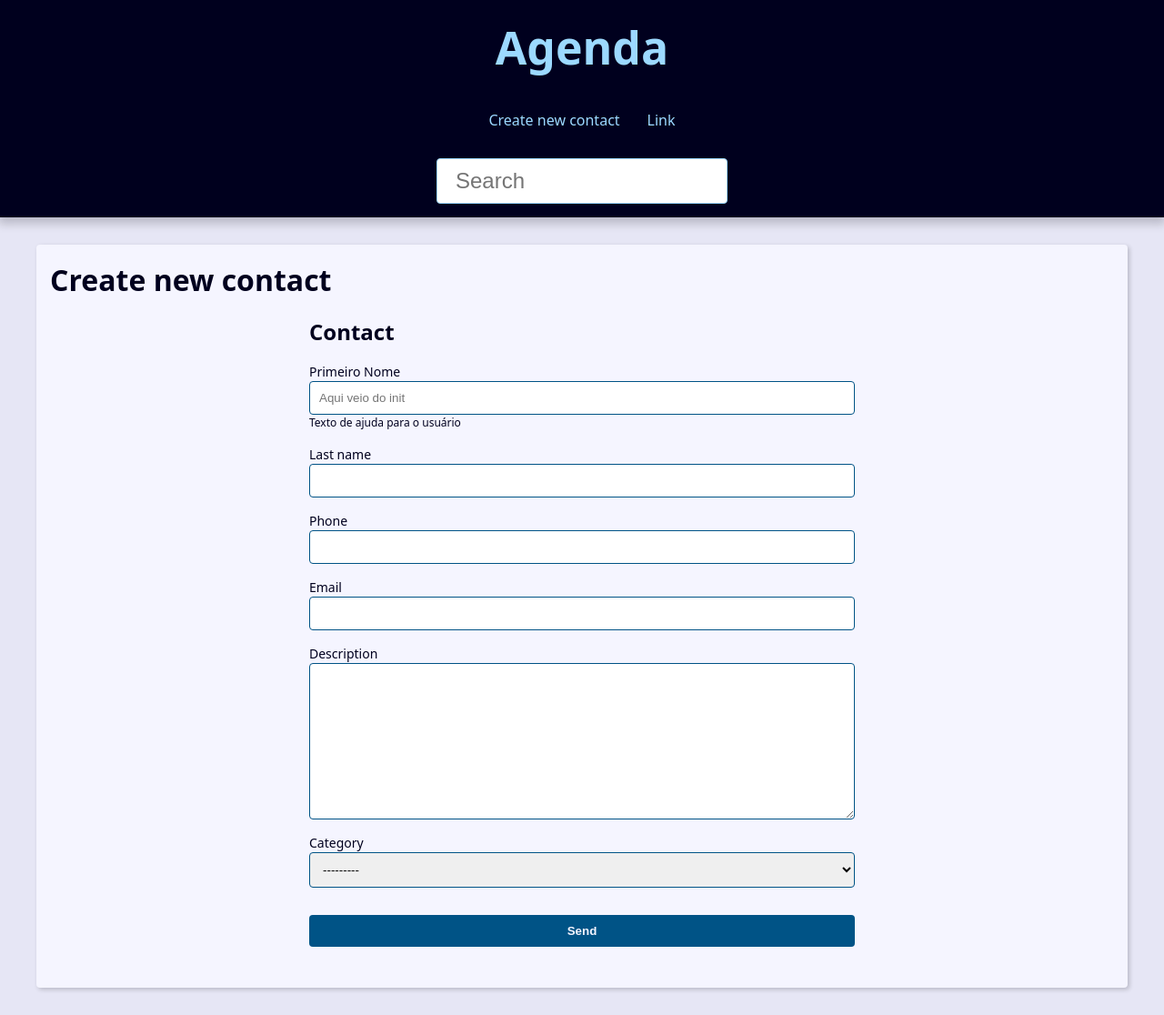
After one commit to luixmartins/schedule_app, a Django app: page /contact/create/ in a window 1280 px wide. The commit adds this page. Shown: the whole page at 91% size. Run offline with Django 5.2, Linux system fonts and the light colour scheme; data that the repository does not hold is empty.

```diff
--- a/base_static/css/style.css
+++ b/base_static/css/style.css
@@ -312,3 +312,23 @@
   filter: brightness(80%);
   box-shadow: 0 0 5px var(--link-dark-color);
 }
+
+.contact-links {
+  margin-block: calc(var(--small-font-size) * 2);
+  display: flex;
+  align-items: center;
+  gap: 0 var(--spacing);
+}
+
+.btn-link {
+  font-size: var(--small-font-size);
+  text-decoration: none;
+  font-weight: bold;
+  padding: 1rem;
+  display: block;
+  line-height: var(--small-font-size);
+}
+
+.btn-delete {
+  background: tomato !important;
+}
--- a/base_templates/global/partials/_header.html
+++ b/base_templates/global/partials/_header.html
@@ -5,8 +5,8 @@
     <nav class="menu">
         <ul class="menu-list">
             <li class="menu-item">
-                <a href="" class="menu-link">
-                    Link
+                <a href= {% url "create" %} class="menu-link">
+                    Create new contact
                 </a>
             </li>
             <li class="menu-item">
--- /dev/null
+++ b/contact/forms.py
@@ -0,0 +1,62 @@
+from django import forms
+from django.core.exceptions import ValidationError
+
+from .models import Contact
+
+class ContactForm(forms.ModelForm):
+    first_name = forms.CharField(
+        widget=forms.TextInput(
+            attrs={
+                'class': 'classe-a classe-b',
+                'placeholder': 'Aqui veio do init',
+            }
+        ),
+        label='Primeiro Nome',
+        help_text='Texto de ajuda para o usuário',
+    )
+
+    def __init__(self, *args, **kwargs):
+        super().__init__(*args, **kwargs)
+
+        #self.fields['first_name'].widget.attrs.update({
+        #    'class': 'classe-a classe-b',
+        #    'placeholder': 'Escreva Aqui',
+        #})
+
+    class Meta:
+        model = Contact
+        fields = (
+            'first_name', 'last_name', 'phone',
+            'email', 'description', 'category',
+            )
+        #widgets = {
+        #    'first_name': forms.TextInput(attrs={
+        #        'class': 'classe-a',
+        #    })
+        #}
+
+    def clean(self):
+        #cleaned_data = self.cleaned_data
+
+        #self.add_error(
+        #    'first_name',
+         #   ValidationError(
+         #       'Mensagem de erro',
+         #       code='invalid'
+         #   )
+        #)
+
+        return super().clean()
+
+    def clean_first_name(self):
+        first_name = self.cleaned_data.get('first_name')
+
+        if first_name == 'ABC':
+            self.add_error(
+                'first_name',
+                ValidationError(
+                'vEIO DO ADD ERROR',
+                code='invalid'
+                )
+            )
+        return first_name
--- /dev/null
+++ b/contact/templates/create.html
@@ -0,0 +1,32 @@
+{% extends 'global/base.html' %}
+
+{% block content %}
+  <h1>Create new contact</h1>
+  <div class="form-wrapper">
+
+    <h2>Contact</h2>
+
+    <form  action={{ form_action }} method="POST" enctype="multipart/form-data">
+    {% csrf_token %}
+      <div class="form-content">
+
+        {% for field in form %}
+          <div class="form-group">
+            <label for= {{ field.id_for_label }}>{{ field.label }}</label>
+            {{ field }}
+
+            {{ field.errors }}
+
+            {% if field.help_text %}
+              <p class="help-text"> {{ field.help_text }}</p>
+            {% endif %}
+          </div>
+        {% endfor %}
+        <div class="form-content">
+          <div class="form-group">
+            <button class="btn" type="submit">Send</button>
+          </div>
+        </div>
+    </form>
+  </div>
+{% endblock content %}
--- a/contact/urls.py
+++ b/contact/urls.py
@@ -7,7 +7,7 @@ urlpatterns = [
     path('search/', views.search, name='search'),
 
     path('contact/<int:contact_id>/detail/', views.contact, name='contact'),
-    #path('contact/<int:contact_id>/update/', views.contact, name='update'),
-    #path('contact/<int:contact_id>/delete/', views.contact, name='delete'),
-    #path('contact/create/', views.contact, name='contact'),
+    path('contact/<int:contact_id>/update/', views.update, name='update'),
+    path('contact/<int:contact_id>/delete/', views.delete, name='delete'),
+    path('contact/create/', views.create, name='create'),
 ]
--- a/contact/views/__init__.py
+++ b/contact/views/__init__.py
@@ -1 +1,2 @@
 from .contact_views import *
+from .contact_forms import *
--- /dev/null
+++ b/contact/views/contact_forms.py
@@ -0,0 +1,77 @@
+from django.shortcuts import render, get_object_or_404, redirect
+from django.http import Http404
+from django.db.models import Q
+from django.core.paginator import Paginator
+from django import forms
+from django.core.exceptions import ValidationError
+from django.urls import reverse
+
+from contact.models import Contact
+from contact.forms import ContactForm
+
+# Create your views here.
+def create(request):
+    form_action = reverse('create')
+
+    if request.method == "POST":
+        form = ContactForm(request.POST)
+
+        context = {
+            'form': ContactForm(),
+            'form_action': form_action,
+        }
+
+        if form.is_valid():
+            #contact = form.save(commit=False) #não salva no banco de dados
+            #contact.show = False
+
+            contact = form.save()
+
+            return redirect('contact', contact_id=contact.id)
+
+
+        return render(request, 'create.html', context)
+
+    context = {
+            'form': ContactForm(),
+            'form_action': form_action,
+        }
+
+    return render(request, 'create.html', context)
+
+def update(request, contact_id):
+    contact = get_object_or_404(Contact, id=contact_id, show=True) #busca contato
+
+    form_action = reverse('update', args=(contact_id, )) #para alterar dinamicamente a variavel no form. VERIFICAR FORM ACTION no arquivo CREATE.HTML
+
+    if request.method == "POST": #verifica o método para atualizar os dados
+        form = ContactForm(request.POST, instance=contact)
+
+        context = {
+            'form': ContactForm(),
+            'form_action': form_action,
+        }
+
+        if form.is_valid():
+            contact = form.save()
+
+            return redirect('contact', contact_id=contact.id) #dados salvos, redireciona para o detail
+
+
+
+        return render(request, 'create.html', context) #se o formulário não é valido, continua na msm página com os campos preenchidos
+
+    #método GET, acabou de chamar a url
+    context = {
+            'form': ContactForm(instance=contact),
+            'form_action': form_action,
+        }
+
+    return render(request, 'create.html', context)
+
+def delete(request, contact_id):
+    contact = get_object_or_404(Contact, id=contact_id)
+
+    contact.delete()
+
+    return redirect('home')
```
Also changed, not shown: contact/templates/contact.html (+7 -0 lines). Lines whose indentation alone changed are shown as unchanged.
